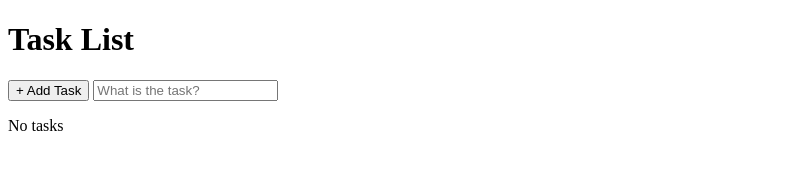
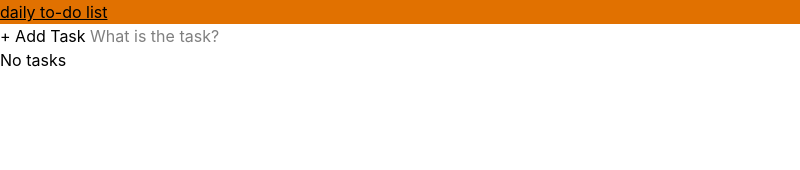
Before and after one commit to ItsThePoison/Ant-Tasks, an Electron app: page index.html in a window 800 px wide. Drawn offline with Linux system fonts and the light colour scheme.

Commit message:
add tailwindcss

```diff
--- a/index.html
+++ b/index.html
@@ -4,12 +4,12 @@
     <meta charset="UTF-8">
     <meta name="viewport" content="width=device-width, initial-scale=1.0">
     <title>Tasks</title>
-    <script src="src/script.js"></script>
+    <link rel="stylesheet" href="src/output.css">
 </head>
 <body>
 
-    <div class="header">
-        <h1>Task List</h1>
+    <div class="bg-amber-600">
+        <h1 class="underline">daily to-do list</h1>
     </div>
 
     <div class="container">
--- a/package.json
+++ b/package.json
@@ -15,10 +15,14 @@
   "type": "commonjs",
   "main": "main.js",
   "scripts": {
-    "test": "Ant init"
+    "test": "npm run dev"
   },
   "keywords": [],
   "devDependencies": {
     "electron": "^44.0.0"
+  },
+  "dependencies": {
+    "@tailwindcss/cli": "^4.3.3",
+    "tailwindcss": "^4.3.3"
   }
 }
--- /dev/null
+++ b/src/input.css
@@ -0,0 +1 @@
+@import "tailwindcss";
```
Also changed, not shown: src/output.css (added), src/styles.css (deleted), 1 other file.
